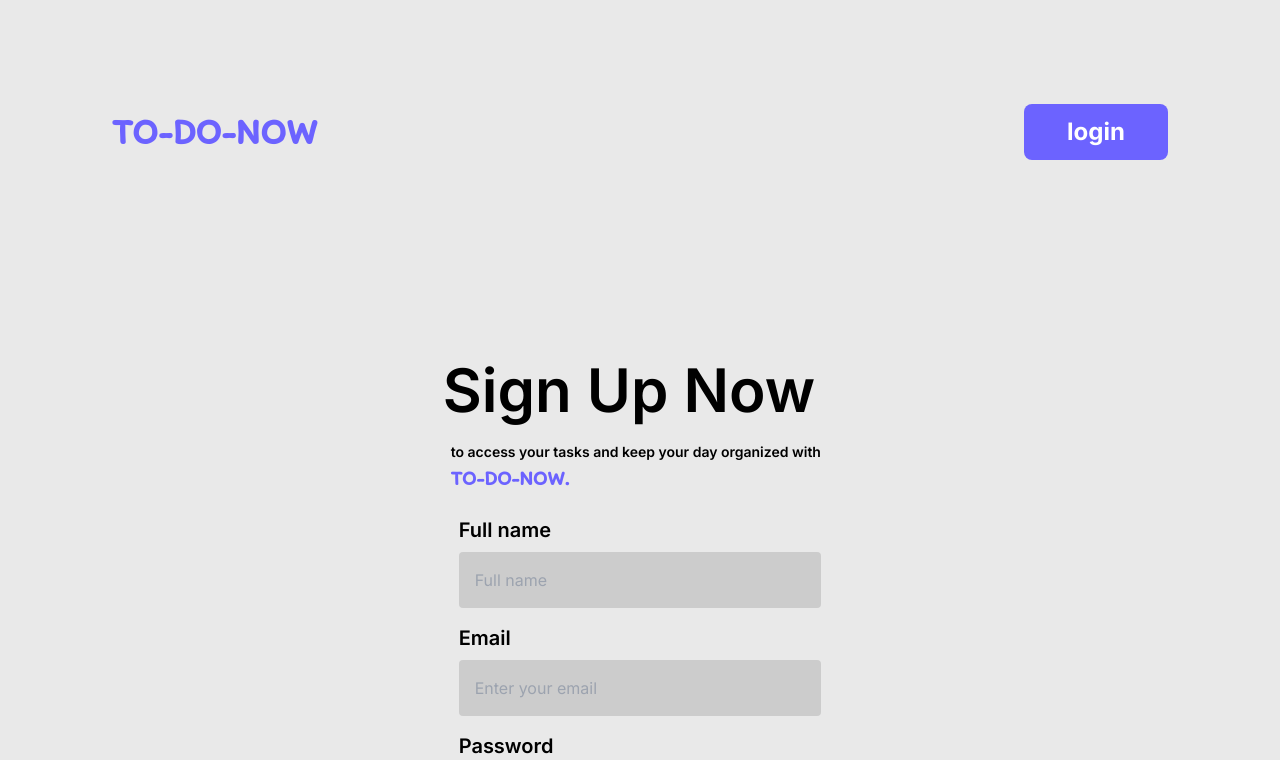
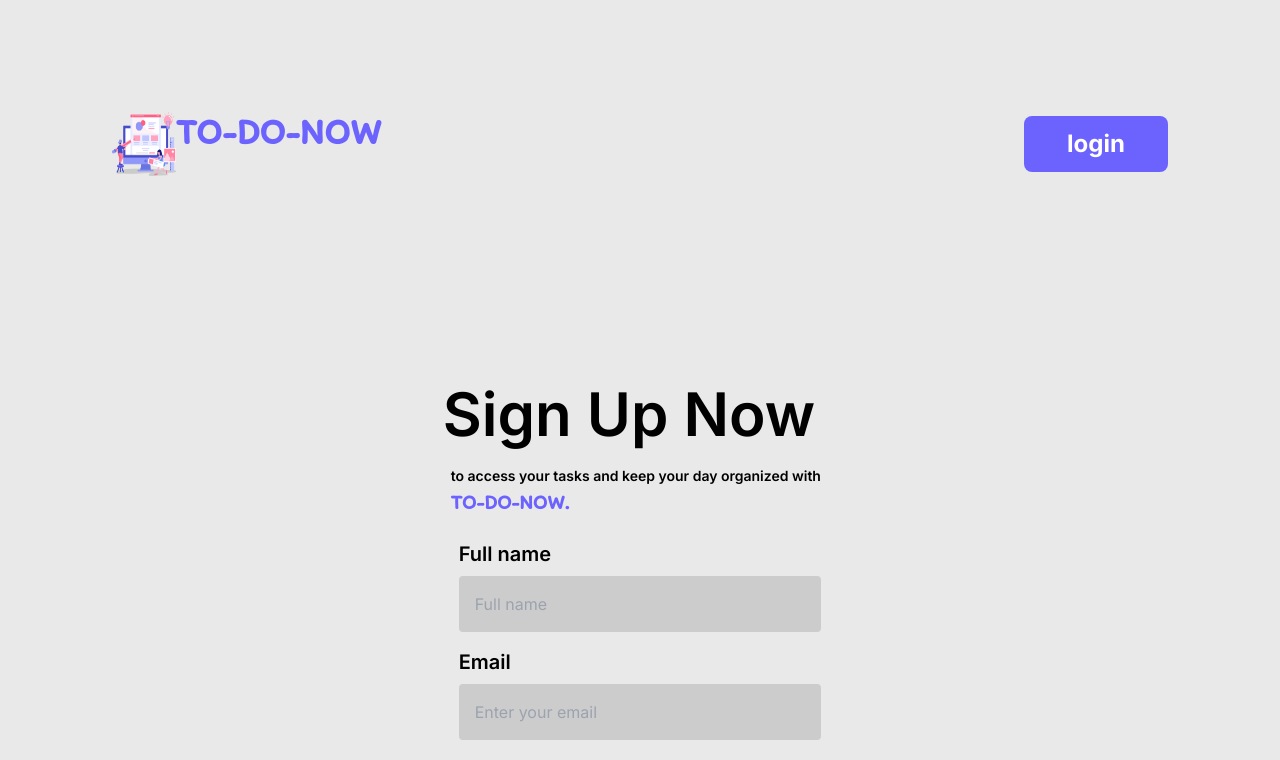
Before and after one commit to zrabhi/Nutritech-Agro-Test, a Next.js app in the folder to-do-list/client/: page / in a window 1280 px wide. Shown: the top 760 px of the page. Built offline with nearby package versions, Linux system fonts and the light colour scheme.

Commit message:
minor changes in header component

```diff
--- a/to-do-list/client/src/components/Header.tsx
+++ b/to-do-list/client/src/components/Header.tsx
@@ -1,4 +1,6 @@
 import { HeaderProp } from "@/utils/interfaces"
+import Image from "next/image";
+import Picture from "@/utils/Image.png";
 import Link from "next/link"
 import { FC } from "react"
 export const Header : FC<HeaderProp> = ({name}) =>{
@@ -8,10 +10,17 @@ export const Header : FC<HeaderProp> = ({name}) =>{
     localStorage.removeItem('user');
 
   }
-    return (<div className="flex justify-between items-center p-4 sm:mr-24">
-    <h1 className="sm:text-4xl text-2xl text-Purple font-bold font-itim sm:m-24 m-10">
-      TO-DO-NOW
-    </h1>
+    return (<div className="flex justify-between items-center p-4 sm:m-24 m-10">
+      <div className="flex  flex-row">
+      <img
+            src={Picture.src}
+            className="w-16 h-16"
+            alt="image"
+            />
+          <h1 className="sm:text-4xl text-2xl text-Purple font-bold font-itim ">
+            TO-DO-NOW
+          </h1>
+      </div>
     <Link href={` ${name ==="Sign Up" ? "/" : "/login"}`}>
       <button className="sm:text-2xl sm:h-14 sm:w-36 w-28 h-8 text-[#ffff] text-white font-bold font-inter rounded-lg bg-Purple"
       onClick={()=>{
```
